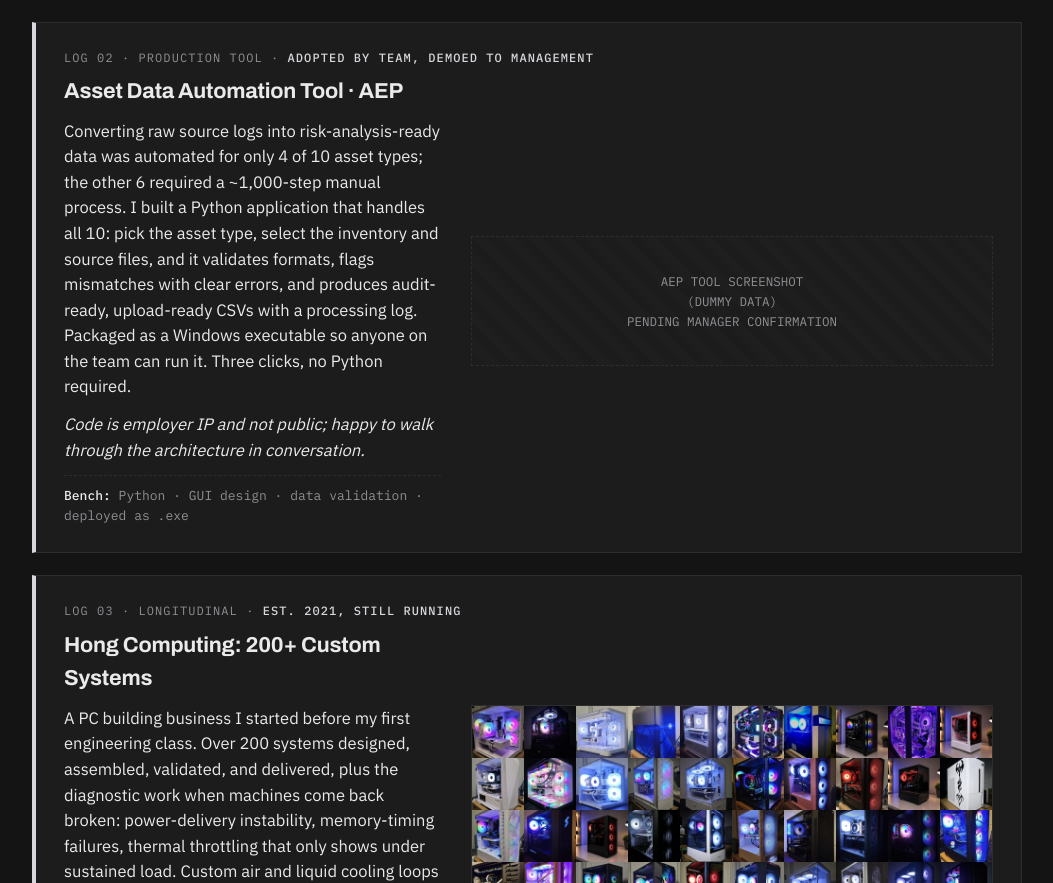
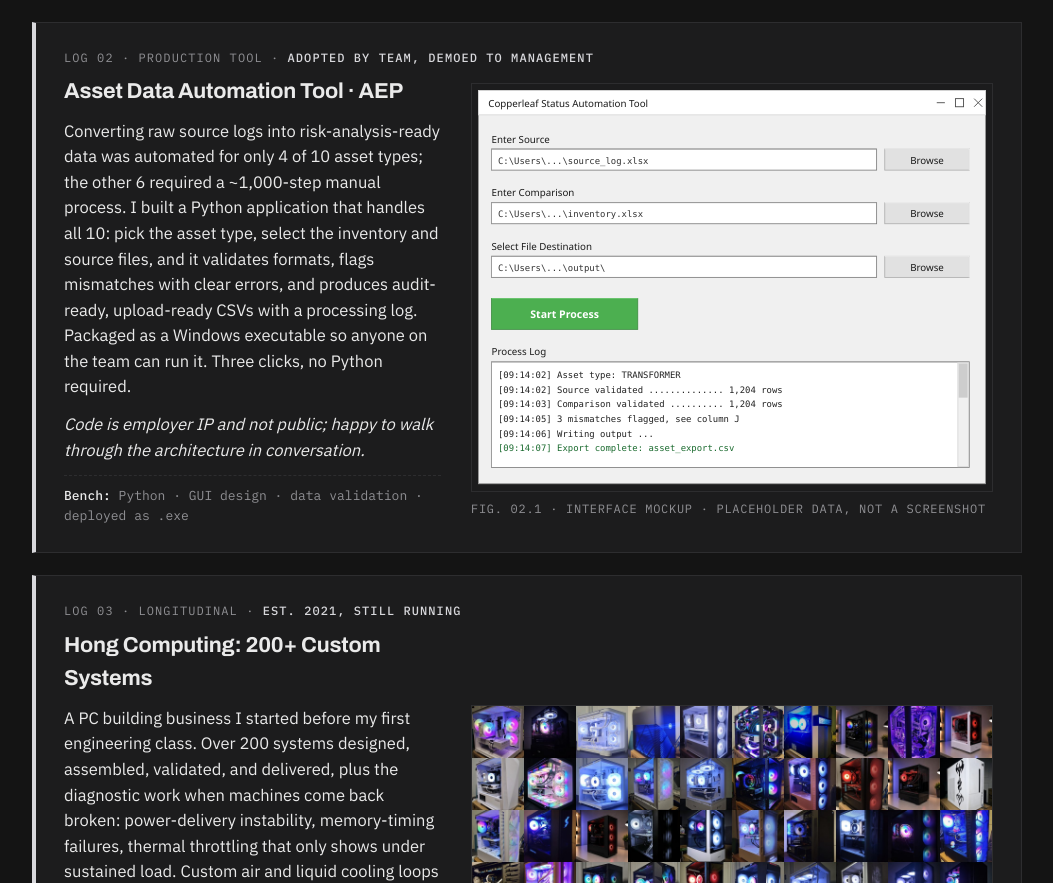
Before and after one commit to thomas-hong-ece/thomas-hong-ece.github.io, a plain HTML site: page index.html in a window 1280 px wide. Shown: the part 1354-2237 px from the top of the page, without its empty margins (113-1166 px from the left). Drawn offline with Linux system fonts and the light colour scheme.

Commit message:
Update index.html

```diff
--- a/index.html
+++ b/index.html
@@ -21,8 +21,9 @@
      before upload.
   2. Swap LOG 01 spec link for the MakeOHI/O post URL
      (currently points at your profile so nothing is broken).
-  3. AEP tool screenshot -> img/aep-tool.png, then uncomment
-     the img tag in LOG 02.
+  3. LOG 02 carries an inline SVG interface mockup with
+     placeholder data. Swap for the real dummy-data
+     screenshot if/when your manager confirms.
   4. Custom-loop hero for LOG 03 is a commented img tag.
   5. DONE: LOG 04 now carries drawing IGK-001 at
      img/igniskey-drawing.png (own CAD, own switch design).
@@ -285,9 +286,72 @@
           <div class="spec"><b>Bench:</b> Python · GUI design · data validation · deployed as .exe</div>
         </div>
         <div class="log-media">
-          <div class="photo-slot">AEP TOOL SCREENSHOT<br>(DUMMY DATA)<br>PENDING MANAGER CONFIRMATION</div>
-          <!-- Once confirmed, replace the placeholder div above with a figure
-          block matching LOG 01, pointing at img/aep-tool.png -->
+          <figure>
+            <svg class="photo" viewBox="0 0 640 500" xmlns="http://www.w3.org/2000/svg" role="img" aria-labelledby="aepTitle2 aepDesc2">
+              <title id="aepTitle2">Asset data automation tool, interface mockup</title>
+              <desc id="aepDesc2">A Windows desktop application titled Copperleaf Status Automation Tool. Three file selection rows labelled Enter Source, Enter Comparison, and Select File Destination, each with a Browse button. A green Start Process button below them, and a process log panel showing validation and export messages with placeholder data.</desc>
+
+              <!-- window body -->
+              <rect x="8" y="8" width="624" height="484" fill="#F0F0F0" stroke="#9A9A9A" stroke-width="1"/>
+
+              <!-- title bar -->
+              <rect x="8" y="8" width="624" height="30" fill="#FFFFFF" stroke="#D4D4D4" stroke-width="1"/>
+              <text x="20" y="28" font-family="Segoe UI, IBM Plex Sans, sans-serif" font-size="12" fill="#1A1A1A">Copperleaf Status Automation Tool</text>
+              <g stroke="#4A4A4A" stroke-width="1.1" fill="none">
+                <path d="M572,23 h10"/>
+                <rect x="595" y="18" width="10" height="10"/>
+                <path d="M618,18 l10,10 M628,18 l-10,10"/>
+              </g>
+
+              <!-- row 1 -->
+              <text x="24" y="72" font-family="Segoe UI, IBM Plex Sans, sans-serif" font-size="12" fill="#1A1A1A">Enter Source</text>
+              <rect x="24" y="80" width="474" height="26" fill="#FFFFFF" stroke="#7A7A7A" stroke-width="1"/>
+              <path d="M24,106 V80 H498" fill="none" stroke="#A0A0A0" stroke-width="1"/>
+              <text x="32" y="98" font-family="Consolas, IBM Plex Mono, monospace" font-size="11" fill="#333333">C:\Users\...\source_log.xlsx</text>
+              <rect x="508" y="80" width="104" height="26" fill="#E1E1E1" stroke="#ADADAD" stroke-width="1"/>
+              <path d="M508,80 H612 V106" fill="none" stroke="#FFFFFF" stroke-width="1"/>
+              <text x="560" y="98" text-anchor="middle" font-family="Segoe UI, IBM Plex Sans, sans-serif" font-size="12" fill="#1A1A1A">Browse</text>
+
+              <!-- row 2 -->
+              <text x="24" y="138" font-family="Segoe UI, IBM Plex Sans, sans-serif" font-size="12" fill="#1A1A1A">Enter Comparison</text>
+              <rect x="24" y="146" width="474" height="26" fill="#FFFFFF" stroke="#7A7A7A" stroke-width="1"/>
+              <path d="M24,172 V146 H498" fill="none" stroke="#A0A0A0" stroke-width="1"/>
+              <text x="32" y="164" font-family="Consolas, IBM Plex Mono, monospace" font-size="11" fill="#333333">C:\Users\...\inventory.xlsx</text>
+              <rect x="508" y="146" width="104" height="26" fill="#E1E1E1" stroke="#ADADAD" stroke-width="1"/>
+              <path d="M508,146 H612 V172" fill="none" stroke="#FFFFFF" stroke-width="1"/>
+              <text x="560" y="164" text-anchor="middle" font-family="Segoe UI, IBM Plex Sans, sans-serif" font-size="12" fill="#1A1A1A">Browse</text>
+
+              <!-- row 3 -->
+              <text x="24" y="204" font-family="Segoe UI, IBM Plex Sans, sans-serif" font-size="12" fill="#1A1A1A">Select File Destination</text>
+              <rect x="24" y="212" width="474" height="26" fill="#FFFFFF" stroke="#7A7A7A" stroke-width="1"/>
+              <path d="M24,238 V212 H498" fill="none" stroke="#A0A0A0" stroke-width="1"/>
+              <text x="32" y="230" font-family="Consolas, IBM Plex Mono, monospace" font-size="11" fill="#333333">C:\Users\...\output\</text>
+              <rect x="508" y="212" width="104" height="26" fill="#E1E1E1" stroke="#ADADAD" stroke-width="1"/>
+              <path d="M508,212 H612 V238" fill="none" stroke="#FFFFFF" stroke-width="1"/>
+              <text x="560" y="230" text-anchor="middle" font-family="Segoe UI, IBM Plex Sans, sans-serif" font-size="12" fill="#1A1A1A">Browse</text>
+
+              <!-- start button -->
+              <rect x="24" y="264" width="180" height="38" fill="#4CAF50" stroke="#3D8B40" stroke-width="1"/>
+              <path d="M24,264 H204" fill="none" stroke="#6BC46F" stroke-width="1.4"/>
+              <text x="114" y="288" text-anchor="middle" font-family="Segoe UI, IBM Plex Sans, sans-serif" font-weight="600" font-size="13" fill="#FFFFFF">Start Process</text>
+
+              <!-- log panel -->
+              <text x="24" y="334" font-family="Segoe UI, IBM Plex Sans, sans-serif" font-size="12" fill="#1A1A1A">Process Log</text>
+              <rect x="24" y="342" width="588" height="130" fill="#FFFFFF" stroke="#7A7A7A" stroke-width="1"/>
+              <path d="M24,472 V342 H612" fill="none" stroke="#A0A0A0" stroke-width="1"/>
+              <rect x="598" y="343" width="13" height="128" fill="#F0F0F0" stroke="#D4D4D4" stroke-width="1"/>
+              <rect x="599" y="344" width="11" height="42" fill="#CDCDCD"/>
+              <g font-family="Consolas, IBM Plex Mono, monospace" font-size="11" fill="#222222">
+                <text x="32" y="362">[09:14:02]  Asset type: TRANSFORMER</text>
+                <text x="32" y="380">[09:14:02]  Source validated .............. 1,204 rows</text>
+                <text x="32" y="398">[09:14:03]  Comparison validated .......... 1,204 rows</text>
+                <text x="32" y="416">[09:14:05]  3 mismatches flagged, see column J</text>
+                <text x="32" y="434">[09:14:06]  Writing output ...</text>
+              </g>
+              <text x="32" y="452" font-family="Consolas, IBM Plex Mono, monospace" font-size="11" fill="#1B6B2F">[09:14:07]  Export complete: asset_export.csv</text>
+            </svg>
+            <figcaption class="fig-caption">FIG. 02.1 · INTERFACE MOCKUP · PLACEHOLDER DATA, NOT A SCREENSHOT</figcaption>
+          </figure>
         </div>
       </div>
     </article>
```
